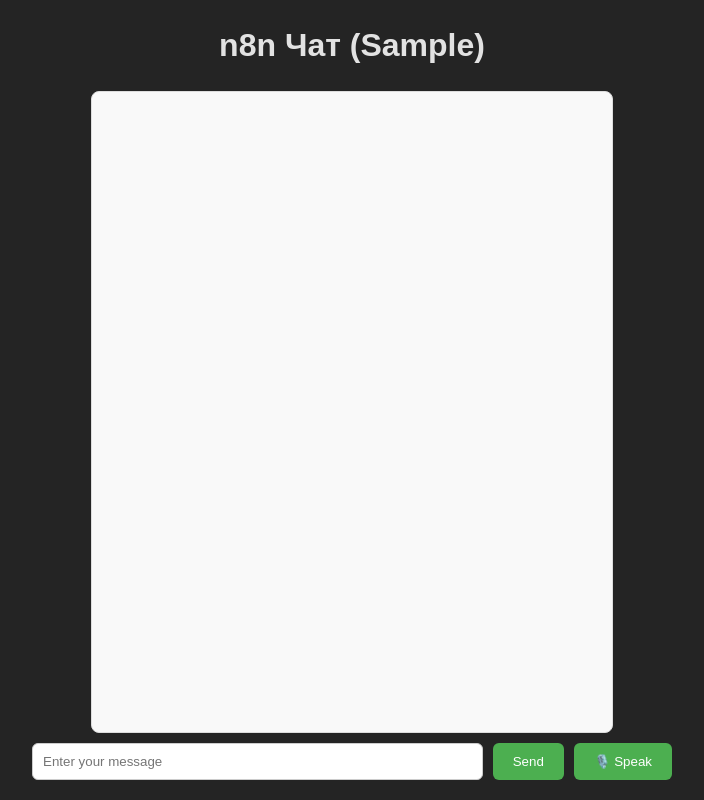
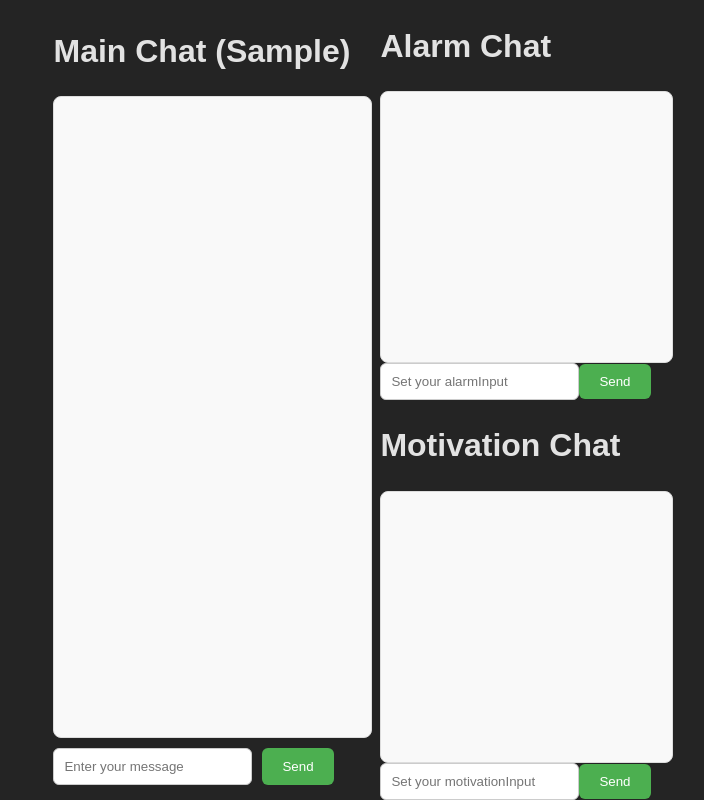
Before and after one commit to VladyslavSmahin/lucky-day, a React (Vite) app in the folder front/: page / in a window 1280 px wide. Both pictures are taken after typing "Sample", "Sample", "Sample" into the empty fields and a click on the button "Start". Shown: the whole page, without its empty margins (288-992 px from the left). Built offline with nearby package versions, Linux system fonts and the light colour scheme.

Commit message:
add 2 components : alarmchat and motivationchat, remove voice recording

```diff
--- a/front/src/App.css
+++ b/front/src/App.css
@@ -2,15 +2,31 @@
     margin: 0;
     height: 100%;
 }
+#root {
 
+}
 .App {
     display: flex;
-    flex-direction: column;
+    width: 100%;
+    justify-content: center;
     align-items: center;
     font-family: sans-serif;
     margin: 0;
     padding: 0;
     height: 100vh;
+    gap: 30px;
+}
+.alarm-motivation-chat-wrapper{
+
+}
+.alarm-chat-wrapper{
+
+}
+.motivation-chat-wrapper{
+
+}
+.startPage{
+    flex-direction: column;
 }
 .startFrom{
     display: flex;
@@ -26,10 +42,9 @@
     width: 50%;
 }
 .chat {
-
     max-width: 500px;
     width: 100%;
-    height: calc(100vh - 180px); /* подгон под кнопку и заголовок */
+    height: calc(100vh - 180px);
     overflow-y: auto;
     padding: 10px;
     border: 1px solid #ddd;
@@ -41,7 +56,10 @@
         color: #242424;
     }
 }
-
+.alarm-chat,
+.motivation-chat{
+    height: 250px;
+}
 .msg {
     margin: 8px 0;
     padding: 10px;
--- a/front/src/App.jsx
+++ b/front/src/App.jsx
@@ -1,26 +1,30 @@
-import {useState, useRef, memo} from 'react';
+import { useState, useRef, memo } from 'react';
 import './App.css';
+import AlarmChat from "./Components/AlarmChat/AlarmChat.jsx";
+import MotivationChat from "./Components/MotivationChat/MotivationChat.jsx";
 
 const N8N_WEBHOOK_URL = 'https://t3d-projects.app.n8n.cloud/webhook/incoming-message';
+const N8N_WEBHOOK_URL_ALARM = 'https://t3d-projects.app.n8n.cloud/webhook/incoming-data-alarm';
+const N8N_WEBHOOK_URL_MOTIVATION = 'https://t3d-projects.app.n8n.cloud/webhook/incoming-data-motivation';
 
-// 🔊 keys for ElevenLabs
-/*const ELEVENLABS_API_KEY = 'sk_2c7d605a06bef08acd46a55d5c14115c2480ae68c470c374';
-const ELEVENLABS_VOICE_ID = 'TERu3lB0KuECqdPTHehh';*/
+// 🔊 ElevenLabs
+const ELEVENLABS_API_KEY = 'sk_2c7d605a06bef08acd46a55d5c14115c2480ae68c470c374';
+const ELEVENLABS_VOICE_ID = 'TERu3lB0KuECqdPTHehh';
 
 // Msg component
-const Message = ({from, text, audio, username}) => (
+const Message = ({ from, text, audio, username }) => (
     <div className={`msg ${from}`}>
-        <strong>{from === 'user' ? username : 'Robert'}:</strong><br/>
-        {audio ? <audio controls src={audio}/> : <span style={{whiteSpace: 'pre-wrap'}}>{text}</span>}
+        <strong>{from === 'user' ? username : 'Robert'}:</strong><br />
+        {audio ? <audio controls src={audio} /> : <span style={{ whiteSpace: 'pre-wrap' }}>{text}</span>}
     </div>
 );
 
-// Chat (memoized to avoid re-rendering every text input)
-const Chat = memo(function Chat({messages, loading, username}) {
+// Chat (memoized)
+const Chat = memo(function Chat({ messages, loading, username, className }) {
     return (
-        <div className="chat">
+        <div className={`chat ${className}`}>
             {messages.map((msg, i) => (
-                <Message key={i} {...msg} username={username}/>
+                <Message key={i} {...msg} username={username} />
             ))}
             {loading && (
                 <div className="msg bot">
@@ -36,15 +40,27 @@
     const [inputUsername, setInputUsername] = useState('');
     const [inputTOV, setInputTOV] = useState('');
     const [inputDailyInfo, setInputDailyInfo] = useState([]);
+
+    // MAIN CHAT
     const [messages, setMessages] = useState([]);
     const [loading, setLoading] = useState(false);
+
+    // ALARM CHAT
+    const [alarmMessages, setAlarmMessages] = useState([]);
+    const [loadingAlarm, setLoadingAlarm] = useState(false);
+
+    // MOTIVATION CHAT
+    const [motivationMessages, setMotivationMessages] = useState([]);
+    const [loadingMotivation, setLoadingMotivation] = useState(false);
+
+    const [username, setUsername] = useState('');
     const [recording, setRecording] = useState(false);
-    const [username, setUsername] = useState('');
+
     const mediaRecorderRef = useRef(null);
     const audioChunksRef = useRef([]);
 
     // 🎤 Speech synthesis by ElevenLabs
-    /*const synthesizeSpeechElevenLabs = async (text) => {
+    const synthesizeSpeechElevenLabs = async (text) => {
         try {
             const response = await fetch(
                 `https://api.elevenlabs.io/v1/text-to-speech/${ELEVENLABS_VOICE_ID}`,
@@ -66,7 +82,7 @@
             console.error('Ошибка синтеза речи:', error);
             return null;
         }
-    };*/
+    };
 
     const handleSetUsername = (e) => {
         e.preventDefault();
@@ -75,35 +91,42 @@
         }
     };
 
-    const addMessage = (msg) => {
-        setMessages((prev) => [...prev, msg]);
+    const addMessage = (setter) => (msg) => {
+        setter((prev) => [...prev, msg]);
     };
 
     // 🗣 Bot response + voiceover
-    const handleBotReply = async (data) => {
-        const replyText = data?.[0]?.output || '...';
-        const speechText = data?.[0]?.speech || replyText;
+    const handleBotReply = (setter, useAudio = false) => async (data) => {
+        if (!data || !data[0]) return;
 
-        addMessage({from: 'bot', text: replyText});
+        const replyText = data[0].output || '...';
+        const speechText = data[0].speech || replyText;
 
-        /*const audioUrl = await synthesizeSpeechElevenLabs(speechText);
+        if (useAudio) {
+            const audioUrl = await synthesizeSpeechElevenLabs(speechText);
             if (audioUrl) {
-            addMessage({from: 'bot', audio: audioUrl});
-        }*/
+                setter((prev) => [...prev, { from: 'bot', audio: audioUrl }]);
+                return; // не добавляем текст
+            }
+        }
+
+        setter((prev) => [...prev, { from: 'bot', text: replyText }]);
     };
 
+
+    // MAIN CHAT
     const sendMessage = async () => {
         const trimmedInput = input.trim();
         if (!trimmedInput) return;
 
         setInput('');
-        addMessage({from: 'user', text: trimmedInput});
+        addMessage(setMessages)({ from: 'user', text: trimmedInput });
         setLoading(true);
 
         try {
             const res = await fetch(N8N_WEBHOOK_URL, {
                 method: 'POST',
-                headers: {'Content-Type': 'application/json'},
+                headers: { 'Content-Type': 'application/json' },
                 body: JSON.stringify({
                     type: 'text',
                     message: trimmedInput,
@@ -114,10 +137,10 @@
             });
 
             const data = await res.json();
-            await handleBotReply(data);
+            await handleBotReply(setMessages)(data);
         } catch (error) {
             console.error('Error:', error);
-            addMessage({from: 'bot', text: 'Error'});
+            addMessage(setMessages)({ from: 'bot', text: 'Error' });
         } finally {
             setLoading(false);
         }
@@ -126,47 +149,34 @@
     // 🎙️ voice recording
     const startRecording = async () => {
         try {
-            const stream = await navigator.mediaDevices.getUserMedia({audio: true});
-
-            const mimeType = MediaRecorder.isTypeSupported('audio/webm')
-                ? 'audio/webm'
-                : 'audio/mp4'; //  Safari / iOS
-
-            const mediaRecorder = new MediaRecorder(stream, {mimeType});
+            const stream = await navigator.mediaDevices.getUserMedia({ audio: true });
+            const mimeType = MediaRecorder.isTypeSupported('audio/webm') ? 'audio/webm' : 'audio/mp4';
+            const mediaRecorder = new MediaRecorder(stream, { mimeType });
 
             audioChunksRef.current = [];
 
             mediaRecorder.ondataavailable = (event) => {
-                if (event.data.size > 0) {
-                    audioChunksRef.current.push(event.data);
-                }
+                if (event.data.size > 0) audioChunksRef.current.push(event.data);
             };
 
             mediaRecorder.onstop = async () => {
-                // ✅ Используем тот же mimeType при создании Blob
-                const audioBlob = new Blob(audioChunksRef.current, {type: mimeType});
-
+                const audioBlob = new Blob(audioChunksRef.current, { type: mimeType });
                 const formData = new FormData();
                 formData.append('data_voice', audioBlob, `voice.${mimeType === 'audio/webm' ? 'webm' : 'mp4'}`);
                 formData.append('type', 'audio');
                 formData.append('userId', username);
 
-                // Локальное воспроизведение
                 const audioUrl = URL.createObjectURL(audioBlob);
-                addMessage({from: 'user', audio: audioUrl});
+                addMessage(setMessages)({ from: 'user', audio: audioUrl });
 
                 setLoading(true);
                 try {
-                    const res = await fetch(N8N_WEBHOOK_URL, {
-                        method: 'POST',
-                        body: formData,
-                    });
-
+                    const res = await fetch(N8N_WEBHOOK_URL, { method: 'POST', body: formData });
                     const data = await res.json();
-                    await handleBotReply(data);
+                    await handleBotReply(setMessages)(data);
                 } catch (error) {
                     console.error('sending voice Error:', error);
-                    addMessage({from: 'bot', text: 'sending voice Error'});
+                    addMessage(setMessages)({ from: 'bot', text: 'sending voice Error' });
                 } finally {
                     setLoading(false);
                 }
@@ -177,10 +187,9 @@
             setRecording(true);
         } catch (err) {
             console.error('recording error:', err);
-            addMessage({from: 'bot', text: 'recording error: ' + err.message});
+            addMessage(setMessages)({ from: 'bot', text: 'recording error: ' + err.message });
         }
     };
-
 
     const stopRecording = () => {
         if (mediaRecorderRef.current) {
@@ -191,8 +200,8 @@
 
     if (!username) {
         return (
-            <div className="App">
-                <h1>Введите ваше имя</h1>
+            <div className="App startPage">
+                <h1>Enter your name</h1>
                 <form className="startFrom" onSubmit={handleSetUsername}>
                     <input
                         id="name"
@@ -205,10 +214,9 @@
                         id="inputTOV"
                         value={inputTOV}
                         onChange={(e) => setInputTOV(e.target.value)}
-                        placeholder="key words for ton of voice"
+                        placeholder="key words for tone of voice"
                     />
-                    <label htmlFor="inputDailyInfo">input for daily quiz (If the data is not updated, the agent will use
-                        the old data.)</label>
+                    <label htmlFor="inputDailyInfo">input for daily quiz</label>
                     <input
                         id="inputDailyInfo"
                         value={inputDailyInfo}
@@ -223,13 +231,12 @@
 
     return (
         <div className="App">
-            <h1>n8n Чат ({username})</h1>
-
-            <Chat messages={messages} loading={loading} username={username}/>
-
+            {/* MAIN CHAT */}
+            <div>
+                <h1>Main Chat ({username})</h1>
+                <Chat messages={messages} loading={loading} username={username} />
                 <div className="input-box">
                     <input
-                    id="msgInput"
                         value={input}
                         onChange={(e) => setInput(e.target.value)}
                         onKeyDown={(e) => {
@@ -240,10 +247,47 @@
                     <button onClick={sendMessage} disabled={loading}>
                         {loading ? '...' : 'Send'}
                     </button>
-                <button onClick={recording ? stopRecording : startRecording} disabled={loading}>
+                   {/* <button onClick={recording ? stopRecording : startRecording} disabled={loading}>
                         {recording ? '🛑 Stop' : '🎙️ Speak'}
-                    {recording && <span className="recording-dot"/>}
-                </button>
+                        {recording && <span className="recording-dot" />}
+                    </button>*/}
+                </div>
+            </div>
+
+            <div className="alarm-motivation-chat-wrapper">
+                {/* ALARM CHAT */}
+                <div className="alarm-chat-wrapper">
+                    <h1>Alarm Chat</h1>
+                    <Chat
+                        className="alarm-chat"
+                        messages={alarmMessages}
+                        loading={loadingAlarm}
+                        username={username}
+                    />
+                    <AlarmChat
+                        N8N_WEBHOOK_URL_ALARM={N8N_WEBHOOK_URL_ALARM}
+                        username={username}
+                        addMessage={addMessage(setAlarmMessages)}
+                        handleBotReply={handleBotReply(setAlarmMessages, true)}
+                    />
+                </div>
+
+                {/* MOTIVATION CHAT */}
+                <div className="motivation-chat-wrapper">
+                    <h1>Motivation Chat</h1>
+                    <Chat
+                        className="motivation-chat"
+                        messages={motivationMessages}
+                        loading={loadingMotivation}
+                        username={username}
+                    />
+                    <MotivationChat
+                        N8N_WEBHOOK_URL_MOTIVATION={N8N_WEBHOOK_URL_MOTIVATION}
+                        username={username}
+                        addMessage={addMessage(setMotivationMessages)}
+                        handleBotReply={handleBotReply(setMotivationMessages, true)}
+                    />
+                </div>
             </div>
         </div>
     );
--- /dev/null
+++ b/front/src/Components/AlarmChat/AlarmChat.jsx
@@ -0,0 +1,46 @@
+
+import { useState } from 'react';
+
+export default function AlarmChat({ addMessage, handleBotReply,username, N8N_WEBHOOK_URL_ALARM }) {
+    const [alarmInput, setAlarmInput] = useState('');
+    const [loading, setLoading] = useState(false);
+
+    const sendAlarm = async (e) => {
+        e.preventDefault();
+        const text = alarmInput.trim();
+        if (!text) return;
+
+        setAlarmInput('');
+        addMessage({ from: 'user', text });
+        setLoading(true);
+
+        try {
+            const res = await fetch(N8N_WEBHOOK_URL_ALARM, {
+                method: 'POST',
+                headers: { 'Content-Type': 'application/json' },
+                body: JSON.stringify({ type: 'text', message: text,  userId: username, }),
+            });
+
+            const data = await res.json();
+            await handleBotReply(data);
+        } catch (error) {
+            console.error('Error:', error);
+            addMessage({ from: 'bot', text: 'Error' });
+        } finally {
+            setLoading(false);
+        }
+    };
+
+    return (
+        <form onSubmit={sendAlarm}>
+            <input
+                value={alarmInput}
+                onChange={(e) => setAlarmInput(e.target.value)}
+                placeholder="Set your alarmInput"
+            />
+            <button type="submit" disabled={loading}>
+                {loading ? '...' : 'Send'}
+            </button>
+        </form>
+    );
+}
--- /dev/null
+++ b/front/src/Components/MotivationChat/MotivationChat.jsx
@@ -0,0 +1,46 @@
+// MotivationInput.jsx
+import { useState } from 'react';
+
+export default function MotivationChat({ addMessage, handleBotReply,username, N8N_WEBHOOK_URL_MOTIVATION }) {
+    const [motivationInput, setMotivationInput] = useState('');
+    const [loading, setLoading] = useState(false);
+
+    const sendMotivation = async (e) => {
+        e.preventDefault();
+        const text = motivationInput.trim();
+        if (!text) return;
+
+        setMotivationInput('');
+        addMessage({ from: 'user', text });
+        setLoading(true);
+
+        try {
+            const res = await fetch(N8N_WEBHOOK_URL_MOTIVATION, {
+                method: 'POST',
+                headers: { 'Content-Type': 'application/json' },
+                body: JSON.stringify({ type: 'text', message: text,  userId: username, }),
+            });
+
+            const data = await res.json();
+            await handleBotReply(data);
+        } catch (error) {
+            console.error('Error:', error);
+            addMessage({ from: 'bot', text: 'Error' });
+        } finally {
+            setLoading(false);
+        }
+    };
+
+    return (
+        <form onSubmit={sendMotivation}>
+            <input
+                value={motivationInput}
+                onChange={(e) => setMotivationInput(e.target.value)}
+                placeholder="Set your motivationInput"
+            />
+            <button type="submit" disabled={loading}>
+                {loading ? '...' : 'Send'}
+            </button>
+        </form>
+    );
+}
```
Also changed, not shown: front/notes.txt. Lines whose indentation alone changed are shown as unchanged.
